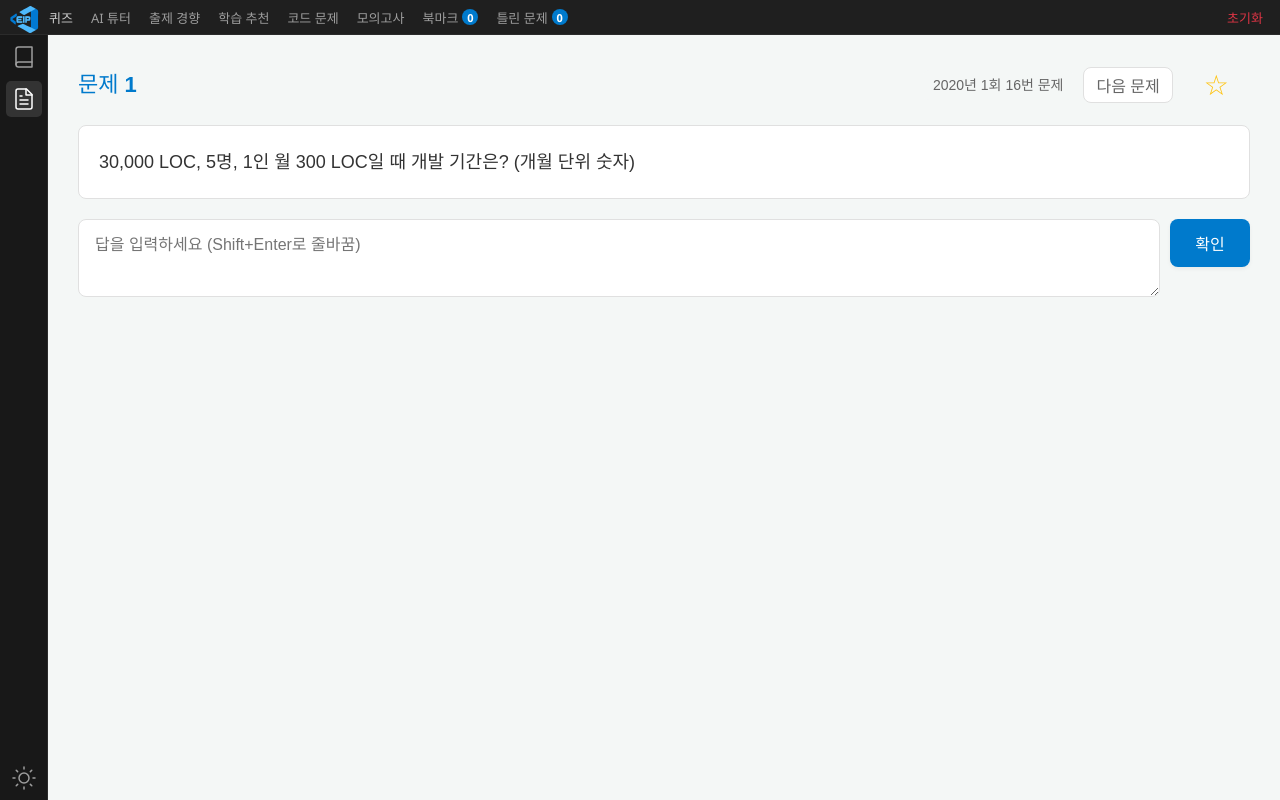
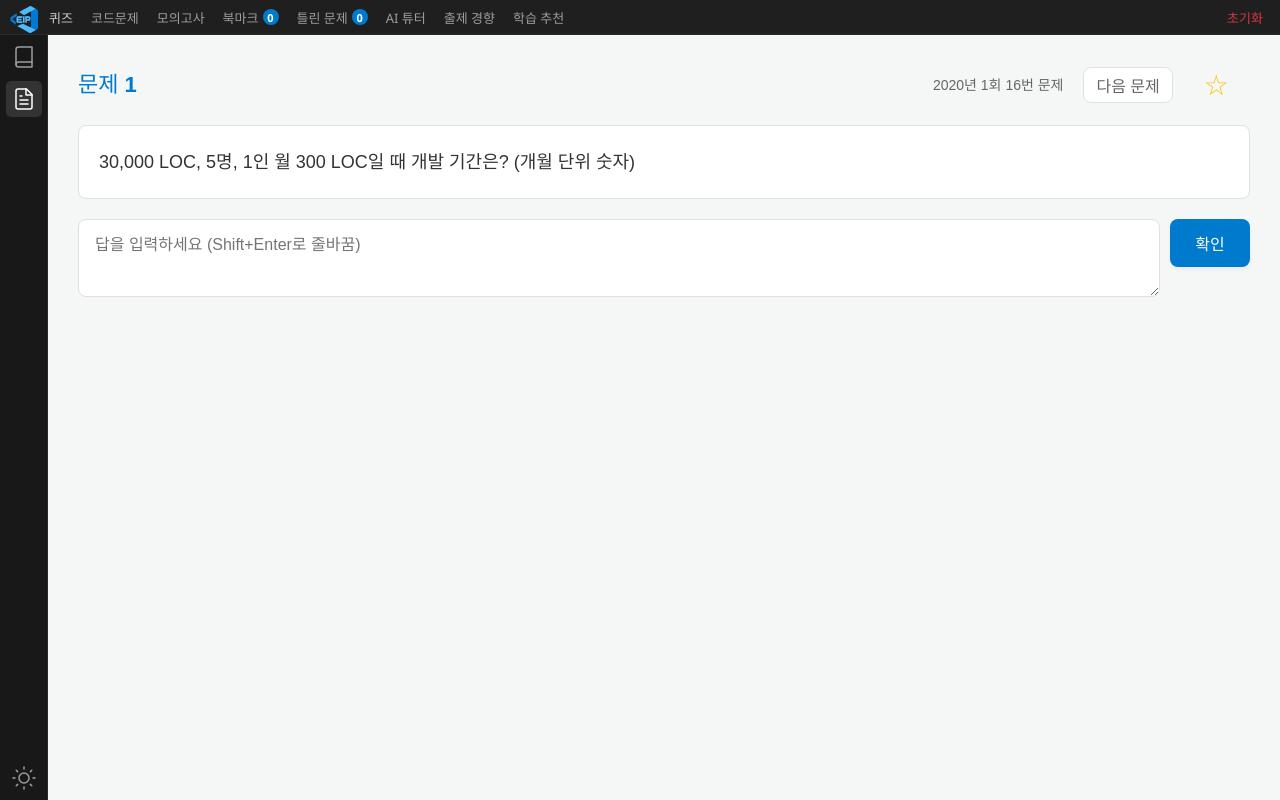
Before and after one commit to qkrwns1478/eip-practice, a Vue app: page / in a window 1280 px wide. Both pictures are taken after a click on the button 24 px from the left and 99 px from the top of the page. Built offline with nearby package versions, Linux system fonts and the light colour scheme.

Commit message:
chore: 헤더 메뉴 순서 변경

```diff
--- a/src/components/GeoQuiz.vue
+++ b/src/components/GeoQuiz.vue
@@ -11,13 +11,13 @@
         <span class="tooltip-text">퀴즈</span>
       </button>
       <slot name="mode-selector" />
-      <button @click="showMode = 'study'" aria-label="공부 모드" :class="{ active: showMode === 'study' }">
+      <button @click="showMode = 'study'" aria-label="공부모드" :class="{ active: showMode === 'study' }">
         <svg xmlns="http://www.w3.org/2000/svg" width="24" height="24" viewBox="0 0 24 24" fill="none"
           stroke="currentColor" stroke-width="2" stroke-linecap="round" stroke-linejoin="round">
           <path d="M4 19.5A2.5 2.5 0 0 1 6.5 17H20" />
           <path d="M6.5 2H20v20H6.5A2.5 2.5 0 0 1 4 19.5v-15A2.5 2.5 0 0 1 6.5 2z" />
         </svg>
-        <span class="tooltip-text">공부 모드</span>
+        <span class="tooltip-text">공부모드</span>
       </button>
       <button @click="showMode = 'bookmarks'" aria-label="북마크" class="menu-count-button" :class="{ active: showMode === 'bookmarks' }">
         <svg xmlns="http://www.w3.org/2000/svg" width="24" height="24" viewBox="0 0 24 24" fill="none"
--- a/src/components/PstQuiz.vue
+++ b/src/components/PstQuiz.vue
@@ -9,24 +9,9 @@
         </svg>
         <span class="tooltip-text">퀴즈</span>
       </button>
-      <button @click="openView('tutor')" :class="{ active: showMode === 'tutor' }" aria-label="AI 튜터" title="AI 튜터">
-        <svg xmlns="http://www.w3.org/2000/svg" width="24" height="24" viewBox="0 0 24 24" fill="none" stroke="currentColor" stroke-width="2" stroke-linecap="round" stroke-linejoin="round"><path d="M21 11.5a8.4 8.4 0 0 1-.9 3.8 8.5 8.5 0 0 1-7.6 4.7 8.4 8.4 0 0 1-3.8-.9L3 21l1.9-5.7a8.4 8.4 0 0 1-.9-3.8 8.5 8.5 0 0 1 4.7-7.6 8.4 8.4 0 0 1 3.8-.9h.5a8.5 8.5 0 0 1 8 8v.5Z" /></svg>
-        <span class="tooltip-text">AI 튜터</span>
-      </button>
-      <button @click="openView('trends')" :class="{ active: showMode === 'trends' }" aria-label="출제 경향" title="출제 경향">
-        <svg xmlns="http://www.w3.org/2000/svg" width="24" height="24" viewBox="0 0 24 24" fill="none" stroke="currentColor" stroke-width="2" stroke-linecap="round" stroke-linejoin="round"><path d="M3 3v18h18M8 16v-5M13 16V7M18 16v-8" /></svg>
-        <span class="tooltip-text">출제 경향</span>
-      </button>
-      <button @click="openView('recommendations')" :class="{ active: showMode === 'recommendations' }" aria-label="학습 추천" title="학습 추천">
-        <svg xmlns="http://www.w3.org/2000/svg" width="24" height="24" viewBox="0 0 24 24" fill="none" stroke="currentColor" stroke-width="2" stroke-linecap="round" stroke-linejoin="round">
-          <path d="m12 3 2.8 5.7 6.2.9-4.5 4.4 1.1 6.2-5.6-3-5.6 3 1.1-6.2L3 9.6l6.2-.9Z" />
-          <path d="m10 12 1.5 1.5L15 10" />
-        </svg>
-        <span class="tooltip-text">학습 추천</span>
-      </button>
       <button @click="openCodeMode" :class="{ active: showMode === 'codePicker' || (showMode === 'quiz' && playMode === 'code') }" aria-label="코드 문제 모드" title="코드 문제 모드">
         <span aria-hidden="true" class="code-menu-symbol">&lt;/&gt;</span>
-        <span class="tooltip-text">코드 문제</span>
+        <span class="tooltip-text">코드문제</span>
       </button>
       <button @click="openMockExamMode" :class="{ active: showMode === 'mockExam' || (showMode === 'quiz' && playMode === 'mockExam') }">
         <svg xmlns="http://www.w3.org/2000/svg" width="24" height="24" viewBox="0 0 24 24" fill="none"
@@ -51,6 +36,21 @@
           <line x1="6" y1="6" x2="18" y2="18" />
         </svg>
         <span class="tooltip-text">틀린 문제 <span class="menu-count-badge">{{ wrongQuestions.length }}</span></span>
+      </button>
+      <button @click="openView('tutor')" :class="{ active: showMode === 'tutor' }" aria-label="AI 튜터" title="AI 튜터">
+        <svg xmlns="http://www.w3.org/2000/svg" width="24" height="24" viewBox="0 0 24 24" fill="none" stroke="currentColor" stroke-width="2" stroke-linecap="round" stroke-linejoin="round"><path d="M21 11.5a8.4 8.4 0 0 1-.9 3.8 8.5 8.5 0 0 1-7.6 4.7 8.4 8.4 0 0 1-3.8-.9L3 21l1.9-5.7a8.4 8.4 0 0 1-.9-3.8 8.5 8.5 0 0 1 4.7-7.6 8.4 8.4 0 0 1 3.8-.9h.5a8.5 8.5 0 0 1 8 8v.5Z" /></svg>
+        <span class="tooltip-text">AI 튜터</span>
+      </button>
+      <button @click="openView('trends')" :class="{ active: showMode === 'trends' }" aria-label="출제 경향" title="출제 경향">
+        <svg xmlns="http://www.w3.org/2000/svg" width="24" height="24" viewBox="0 0 24 24" fill="none" stroke="currentColor" stroke-width="2" stroke-linecap="round" stroke-linejoin="round"><path d="M3 3v18h18M8 16v-5M13 16V7M18 16v-8" /></svg>
+        <span class="tooltip-text">출제 경향</span>
+      </button>
+      <button @click="openView('recommendations')" :class="{ active: showMode === 'recommendations' }" aria-label="학습 추천" title="학습 추천">
+        <svg xmlns="http://www.w3.org/2000/svg" width="24" height="24" viewBox="0 0 24 24" fill="none" stroke="currentColor" stroke-width="2" stroke-linecap="round" stroke-linejoin="round">
+          <path d="m12 3 2.8 5.7 6.2.9-4.5 4.4 1.1 6.2-5.6-3-5.6 3 1.1-6.2L3 9.6l6.2-.9Z" />
+          <path d="m10 12 1.5 1.5L15 10" />
+        </svg>
+        <span class="tooltip-text">학습 추천</span>
       </button>
       <button @click="resetProgress" class="reset-btn">
         <svg xmlns="http://www.w3.org/2000/svg" width="24" height="24" viewBox="0 0 24 24" fill="none"
```
